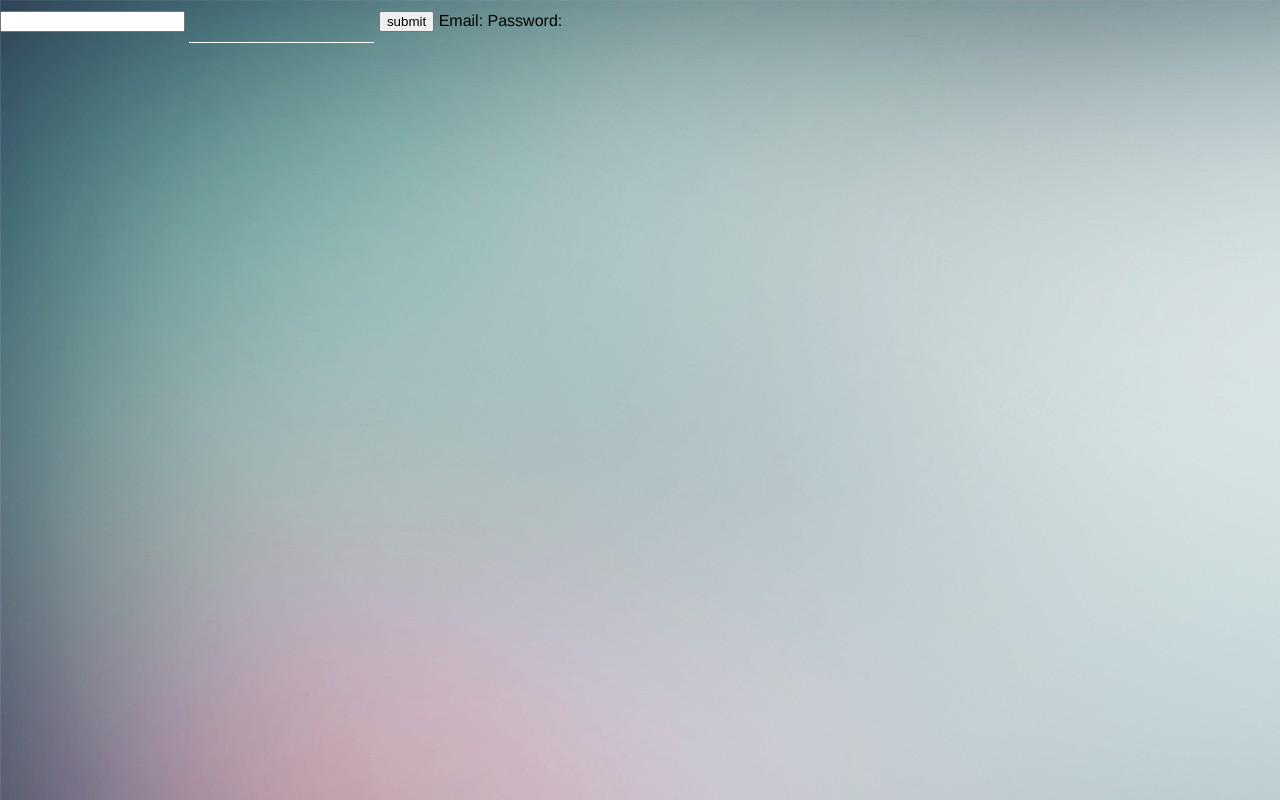
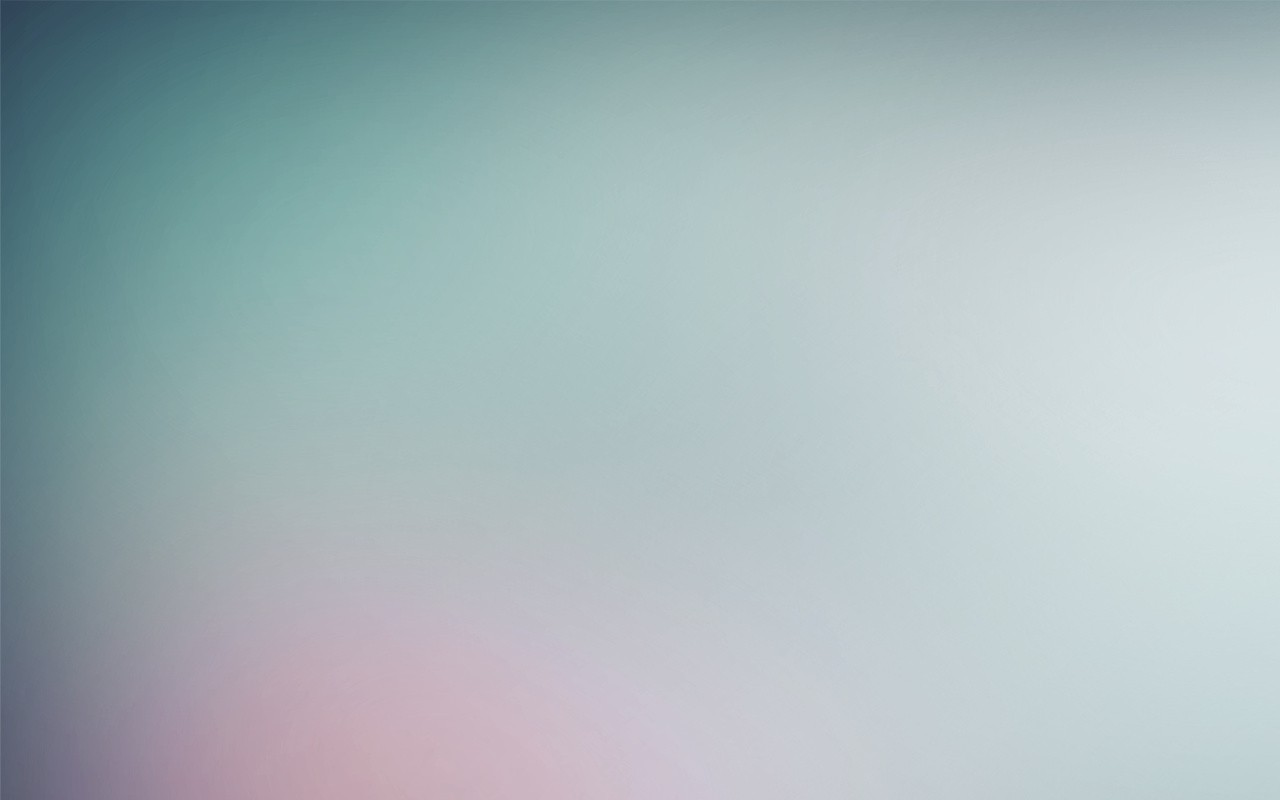
Before and after one commit to VinolFernandes/Airline-Ticket-Management, a website: page public/index.html in a window 1280 px wide. Drawn offline with Linux system fonts and the light colour scheme.

Commit message:
change on index.html

```diff
--- a/public/index.html
+++ b/public/index.html
@@ -16,13 +16,8 @@
 
 <body>
     <div>
-        <form action="login.php" method="post" enctype="multipart/form-data">
-            <input type="text" name="email" id="email">
-            <input type="password" name="pw" id="pw">
-            <input type="submit" name="submit" value="submit">
-            <label for="email" name="email">Email:</label>
-            <label for="pw" name="password">Password:</label>
-        </form>
+
+
     </div>
 </body>
 </html>
```
